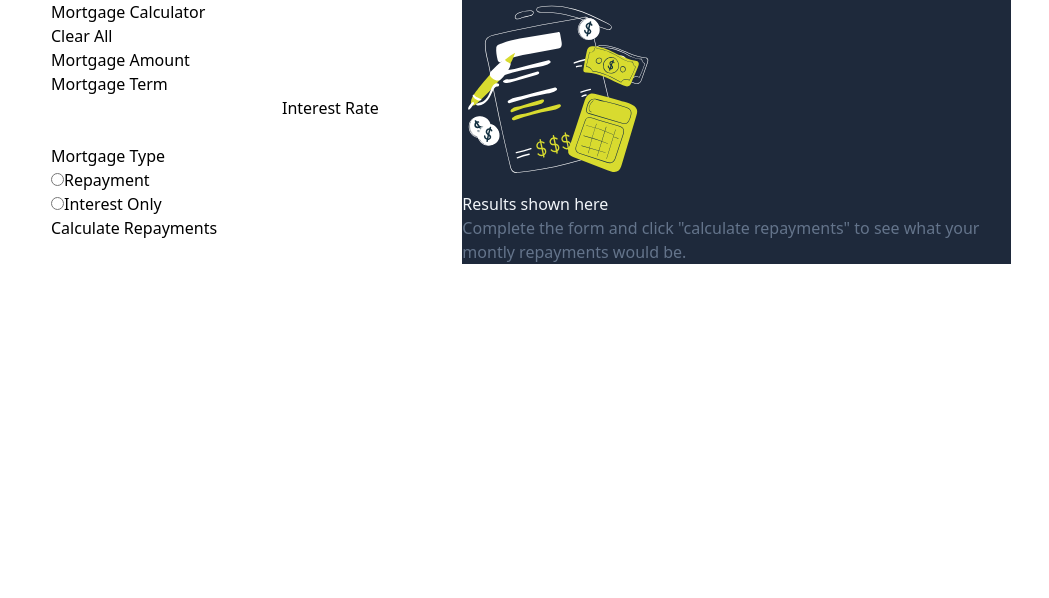
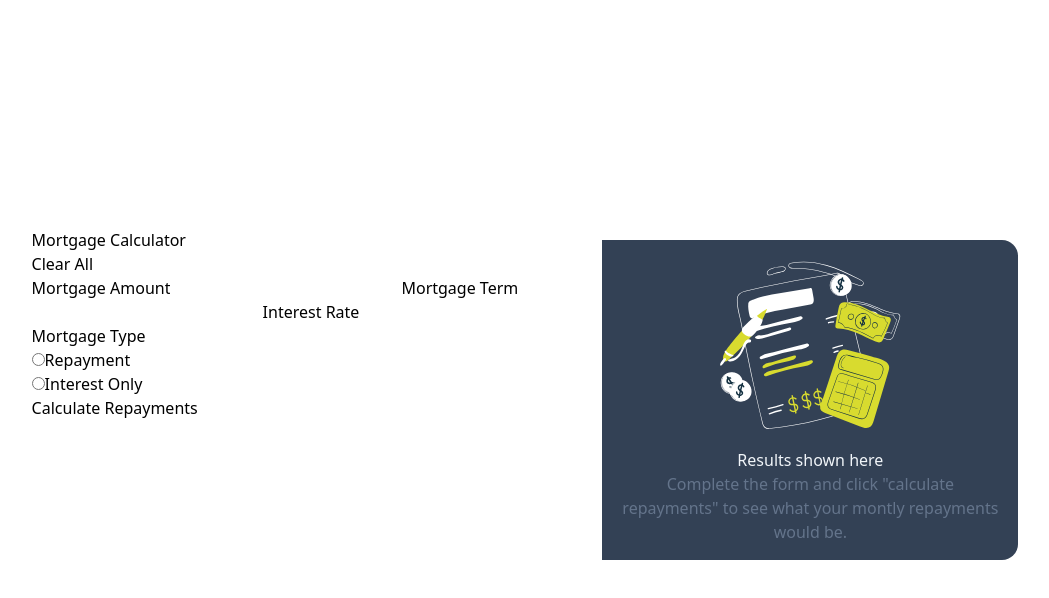
Before and after one commit to Raven-Ir/fem-mortgage-repayment-calculator, a Gatsby site: page / in a window 1280 px wide. Shown: the whole page, without its empty margins (109-1158 px from the left). Built offline with nearby package versions, Linux system fonts and the light colour scheme; Gatsby itself is replaced by a stand-in of ours.

Commit message:
Commit 004 - Styling
Worked with the styling a little bit.

```diff
--- a/src/components/General.jsx
+++ b/src/components/General.jsx
@@ -3,12 +3,14 @@ import EmptyPicture from '../images/illustration-empty.svg'
 
 const General = () => {
   return (
-    <div className='bg-slate-800'>
-        <EmptyPicture />
-        <p className='text-slate-100'>Results shown here</p>
-        <p className='text-slate-500'>Complete the form and click "calculate repayments" to see what
-          your montly repayments would be.
-        </p>
+    <div className='flex items-center justify-center'>
+      <div className='bg-slate-700 flex flex-col items-center rounded-r-2xl m-3 p-4'>
+          <EmptyPicture />
+          <p className='text-slate-100'>Results shown here</p>
+          <p className='text-slate-500 w-96 text-center'>Complete the form and click "calculate repayments" to see what
+            your montly repayments would be.
+          </p>
+      </div>
     </div>
   )
 }
--- a/src/pages/index.js
+++ b/src/pages/index.js
@@ -4,8 +4,8 @@ import General from '../components/General'
 const IndexPage = () => {
   return (
     <>
-    <div className="flex items-center justify-center">
-      <div className="flex w-3/4 h-3/4">
+    <div className="flex items-center justify-center min-h-screen">
+      <div className="flex ">
           <div className="">
             <h1>Mortgage Calculator</h1>
             <button>Clear All</button>
@@ -31,7 +31,7 @@ const IndexPage = () => {
               <input type="radio" id="interest" name="mortgate-type" value="interest-only" />
               <label>Interest Only</label>
               <br/>
-              <button type="sumbit">Calculate Repayments</button>
+              <button type="submit">Calculate Repayments</button>
             </form>
 
           </div>
```
